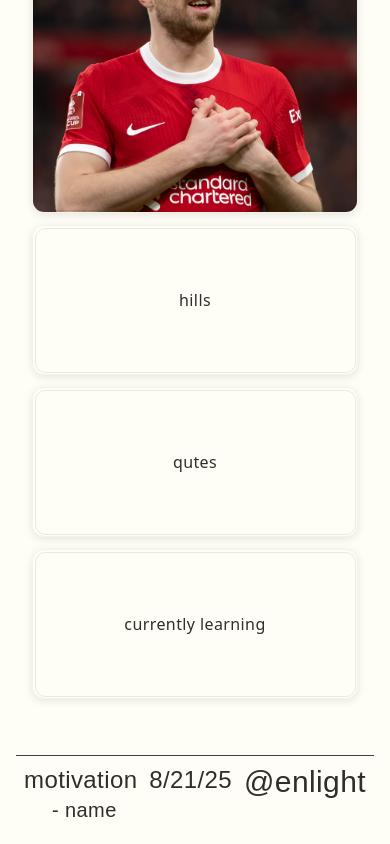
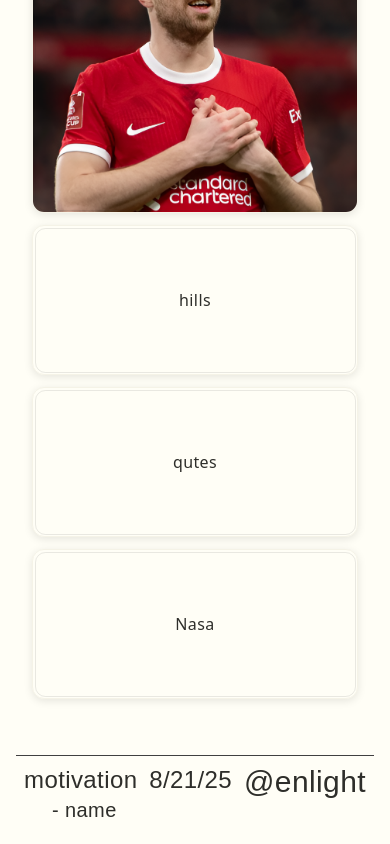
Before and after one commit to TusharChauhan09/Portfolio, a Next.js app: page / in a window 390 px wide. Shown: the part 1979-2823 px from the top of the page. Built offline with nearby package versions, Linux system fonts and the light colour scheme; no server answers; a web font is replaced by a local one.

Commit message:
feat: add responsive Bento Grid component to display various sections on the home page.

```diff
--- a/src/components/Home/BentoGrid.tsx
+++ b/src/components/Home/BentoGrid.tsx
@@ -77,7 +77,7 @@ const BentoGrid: React.FC = () => {
               : "col-span-1 row-span-1 flex items-center justify-center"
           }
         >
-          currently learning
+         Nasa
         </BentoCard>
       </div>
     </div>
```
